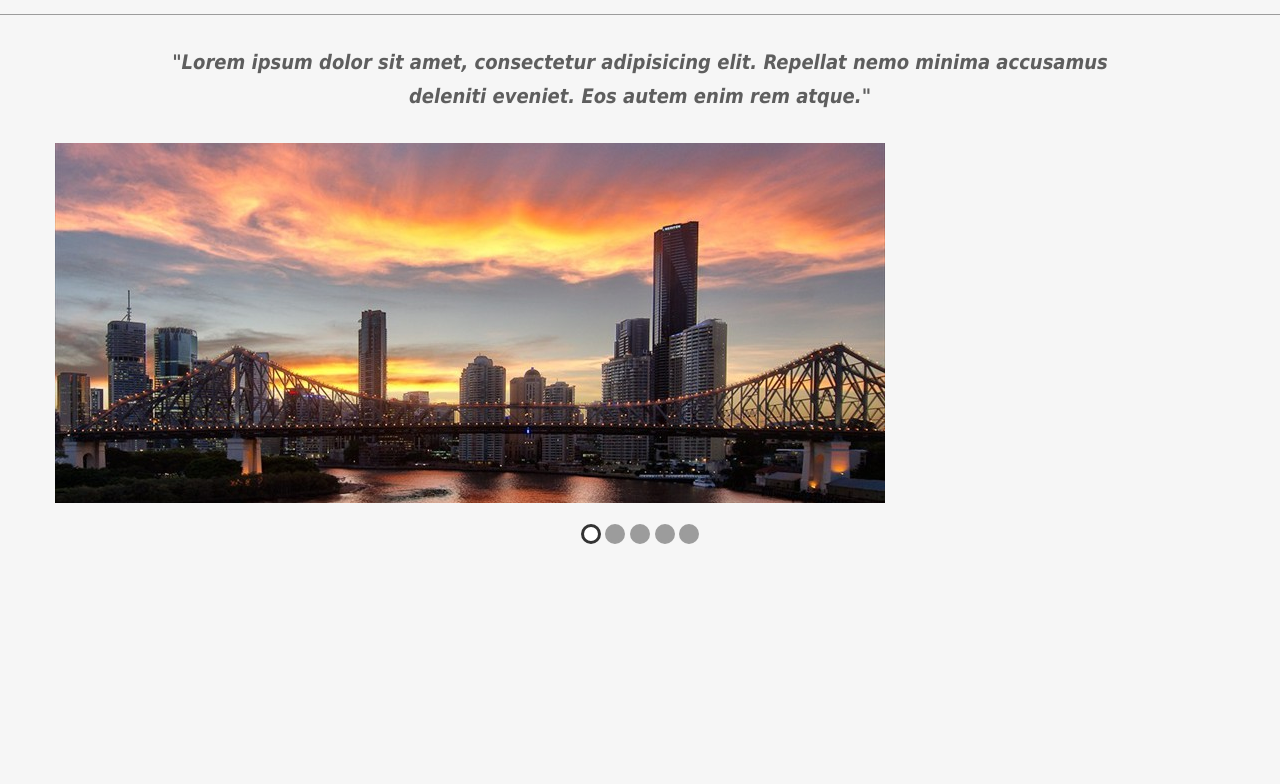
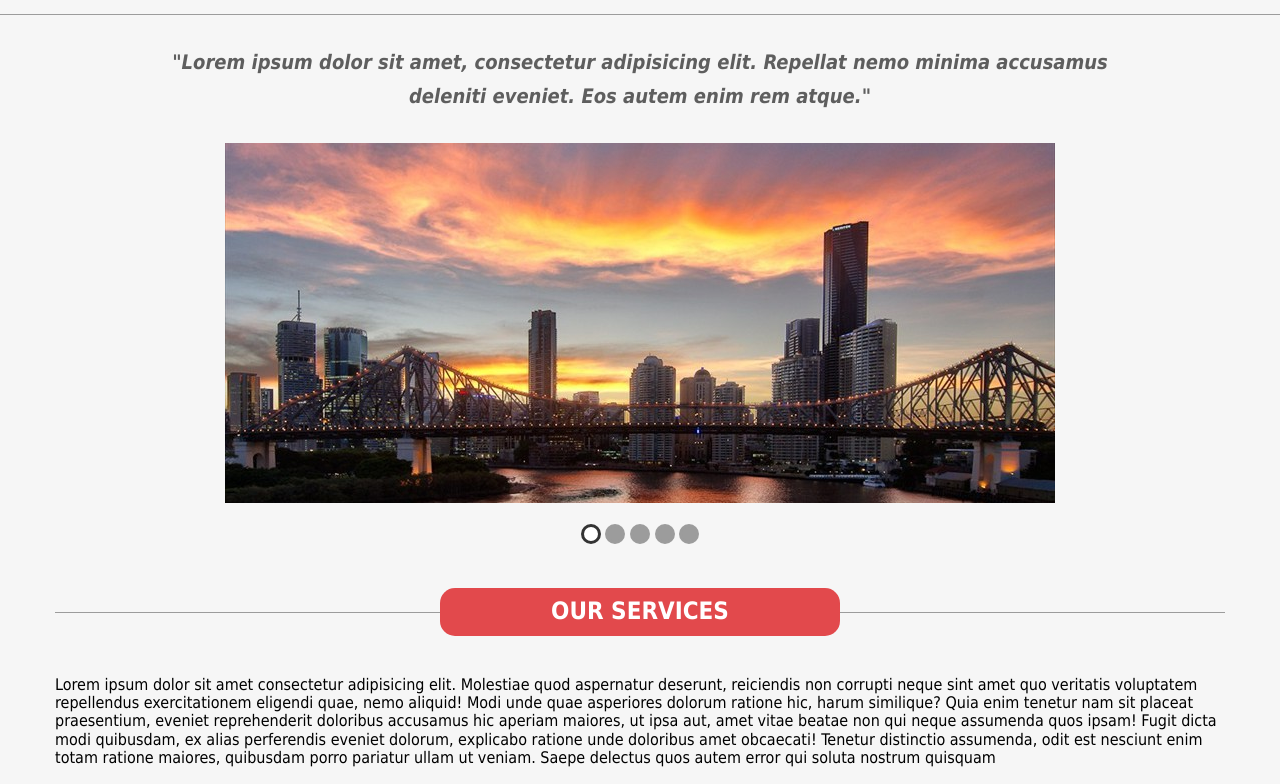
Before and after one commit to mohamedchibani/sass-practical, a plain HTML site: page index.html in a window 1280 px wide. Shown: the part 123-907 px from the top of the page. Before the commit the page ends 800 px from the top, so only its background shows below. Drawn offline with Linux system fonts and the light colour scheme.

Commit message:
create headings components

```diff
--- a/css/homepage.scss
+++ b/css/homepage.scss
@@ -1,6 +1,7 @@
 @import "sass/helpers/variables";
 @import "sass/helpers/mixins";
 @import "sass/layout/grid";
+@import "sass/components//headings";
 
 @import "sass/pages/globalpage";
 @import "sass/layout/header";
--- /dev/null
+++ b/css/sass/components/_headings.scss
@@ -0,0 +1,23 @@
+.head-with-border {
+  position: relative;
+  h2 {
+    background-color: $redColor;
+    color: #fff;
+    text-align: center;
+    margin: 40px auto;
+    border-radius: 15px;
+    width: 400px;
+    padding: 10px 15px;
+    text-transform: uppercase;
+    &:before {
+      content: "";
+      width: 100%;
+      height: 1.5px;
+      background-color: $greyColor;
+      position: absolute;
+      top: 50%;
+      left: 0;
+      z-index: -1;
+    }
+  }
+}
--- a/css/sass/layout/_grid.scss
+++ b/css/sass/layout/_grid.scss
@@ -7,4 +7,5 @@
   margin: auto;
   padding-left: 15px;
   padding-right: 15px;
+  position: relative;
 }
--- a/css/sass/pages/_homepage.scss
+++ b/css/sass/pages/_homepage.scss
@@ -1,6 +1,7 @@
 /*  start slider*/
 
 .slider {
+  text-align: center;
   blockquote {
     font : {
       size: 20px;
--- a/index.html
+++ b/index.html
@@ -49,5 +49,28 @@
       </div>
     </div>
     <!-- end slider -->
+
+    <!--  start services -->
+    <div class="services">
+      <div class="container">
+        <div class="head-with-border">
+          <h2>Our Services</h2>
+        </div>
+        <p>
+          Lorem ipsum dolor sit amet consectetur adipisicing elit. Molestiae
+          quod aspernatur deserunt, reiciendis non corrupti neque sint amet quo
+          veritatis voluptatem repellendus exercitationem eligendi quae, nemo
+          aliquid! Modi unde quae asperiores dolorum ratione hic, harum
+          similique? Quia enim tenetur nam sit placeat praesentium, eveniet
+          reprehenderit doloribus accusamus hic aperiam maiores, ut ipsa aut,
+          amet vitae beatae non qui neque assumenda quos ipsam! Fugit dicta modi
+          quibusdam, ex alias perferendis eveniet dolorum, explicabo ratione
+          unde doloribus amet obcaecati! Tenetur distinctio assumenda, odit est
+          nesciunt enim totam ratione maiores, quibusdam porro pariatur ullam ut
+          veniam. Saepe delectus quos autem error qui soluta nostrum quisquam
+        </p>
+      </div>
+    </div>
+    <!--  end services -->
   </body>
 </html>
```
Also changed, not shown: css/homepage.css, 1 other file.
